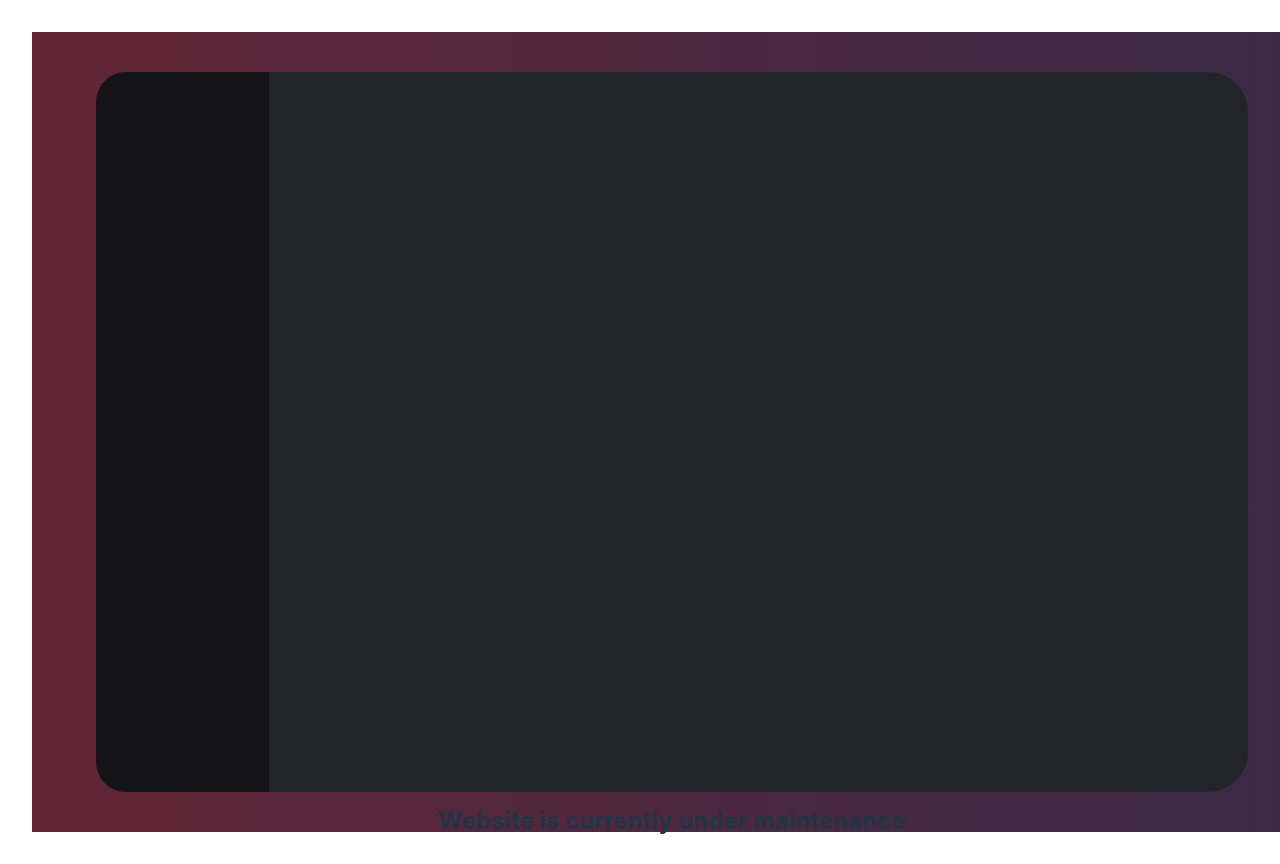
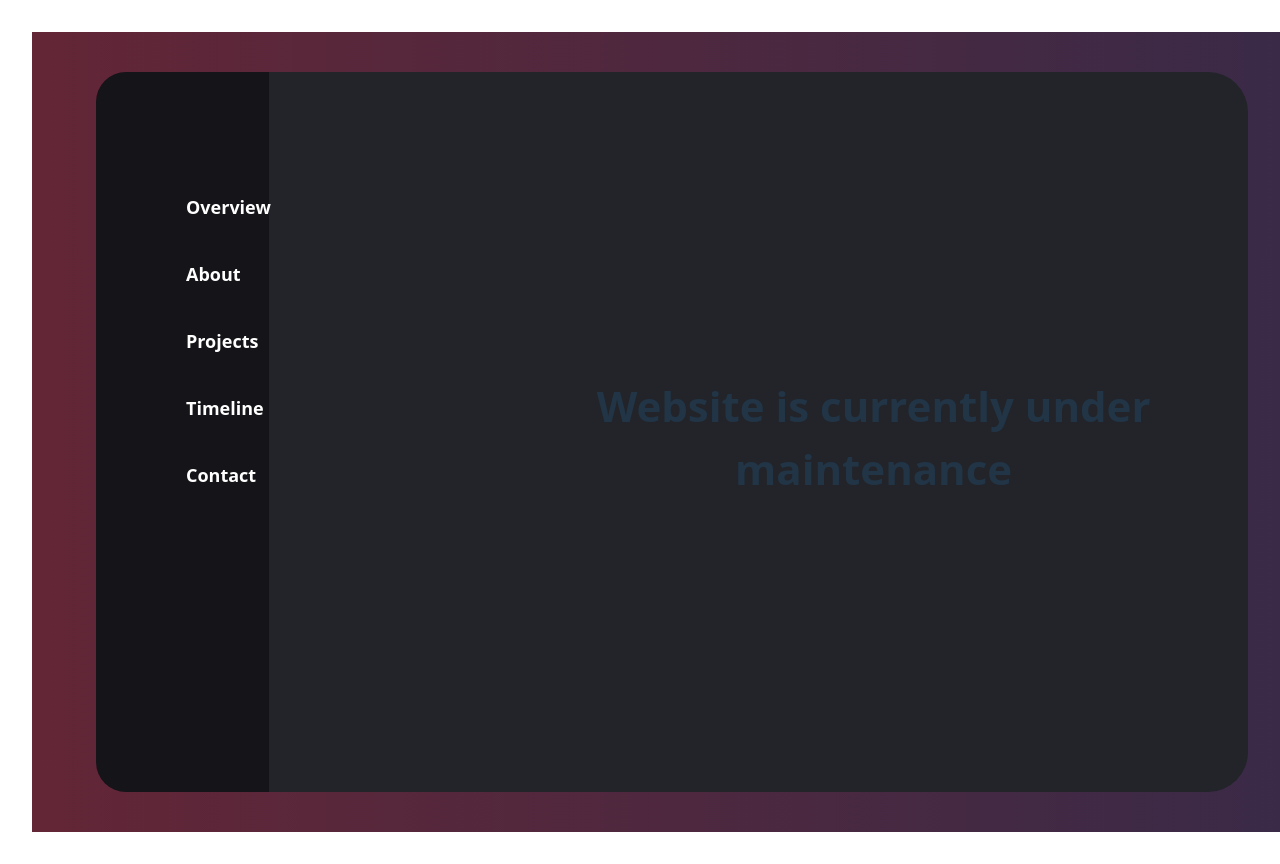
Before and after one commit to AaronVincent6411/My-Portfolio, a React (Vite) app: page / in a window 1280 px wide. Shown: the top 864 px of the page. Built offline with nearby package versions, Linux system fonts and the light colour scheme.

Commit message:
modified inner rectangle to a navbar

```diff
--- a/src/pages/1-Overview/Overview.css
+++ b/src/pages/1-Overview/Overview.css
@@ -14,6 +14,7 @@
   max-height: calc(100vh - 40px);
   max-width: calc(100vw - 40px);
   border-radius: 40px;
+  position: relative;
 }
 
 .inner-rectangle {
@@ -23,7 +24,39 @@
   border-radius: 30px 0 0 30px;
 }
 
+nav {
+  display: flex;
+  height: 50px;
+  padding: 0 20px;
+}
+
+nav ul {
+  display: flex;
+  position: absolute;
+  list-style:none;
+  flex-direction: column;
+  top: 5%;
+  padding: 50px;
+}
+
+nav li {
+  margin: 20px;
+  text-align: left;
+}
+
+nav a {
+  color: white;
+  font-family: system-ui, -apple-system, BlinkMacSystemFont, 'Segoe UI', Roboto, Oxygen, Ubuntu, Cantarell, 'Open Sans', 'Helvetica Neue', sans-serif;
+  font-weight: bold;
+  font-size: 18px;
+}
+
 .heading {
-   font-size: 24px;
-   text-align:center;
+   font-size: 42px;
+   position: absolute;
+   top: 42%;
+   left: 35%;
+   text-align: center;
+   font-family: system-ui, -apple-system, BlinkMacSystemFont, 'Segoe UI', Roboto, Oxygen, Ubuntu, Cantarell, 'Open Sans', 'Helvetica Neue', sans-serif;
+   font-weight: bold
 }
--- a/src/pages/1-Overview/Overview.jsx
+++ b/src/pages/1-Overview/Overview.jsx
@@ -1,12 +1,37 @@
 import './Overview.css';
+import Typed from "typed.js";
 
 function Overview () {
+//   useEffect(() => {
+//     const typed = new Typed(el.current, {
+//         strings: ["Website is currently under maintenance"],
+//         startDelay: 200,
+//         typeSpeed: 100,
+//         backSpeed: 100,
+//         backDelay: 100,
+//         loop: false,
+//     });
+//     return () => {
+//         typed.destroy();
+//     };
+// }, []);
+// const el = useRef(null);
 
 return(
     <div className="container">
       <div className="rectangle">
-        <div className='inner-rectangle'></div>
-        <h1 className='heading'>Website is currently under maintenance</h1>
+        <div className='inner-rectangle'>
+          <nav>
+            <ul>
+            <li><a href="#">Overview</a></li>
+            <li><a href="#">About</a></li>
+            <li><a href="#">Projects</a></li>
+            <li><a href="#">Timeline</a></li>
+            <li><a href="#">Contact</a></li>
+            </ul>
+          </nav>
+        </div>
+        <div className='heading'>Website is currently under maintenance</div>
       </div>
     </div>
   )
```
